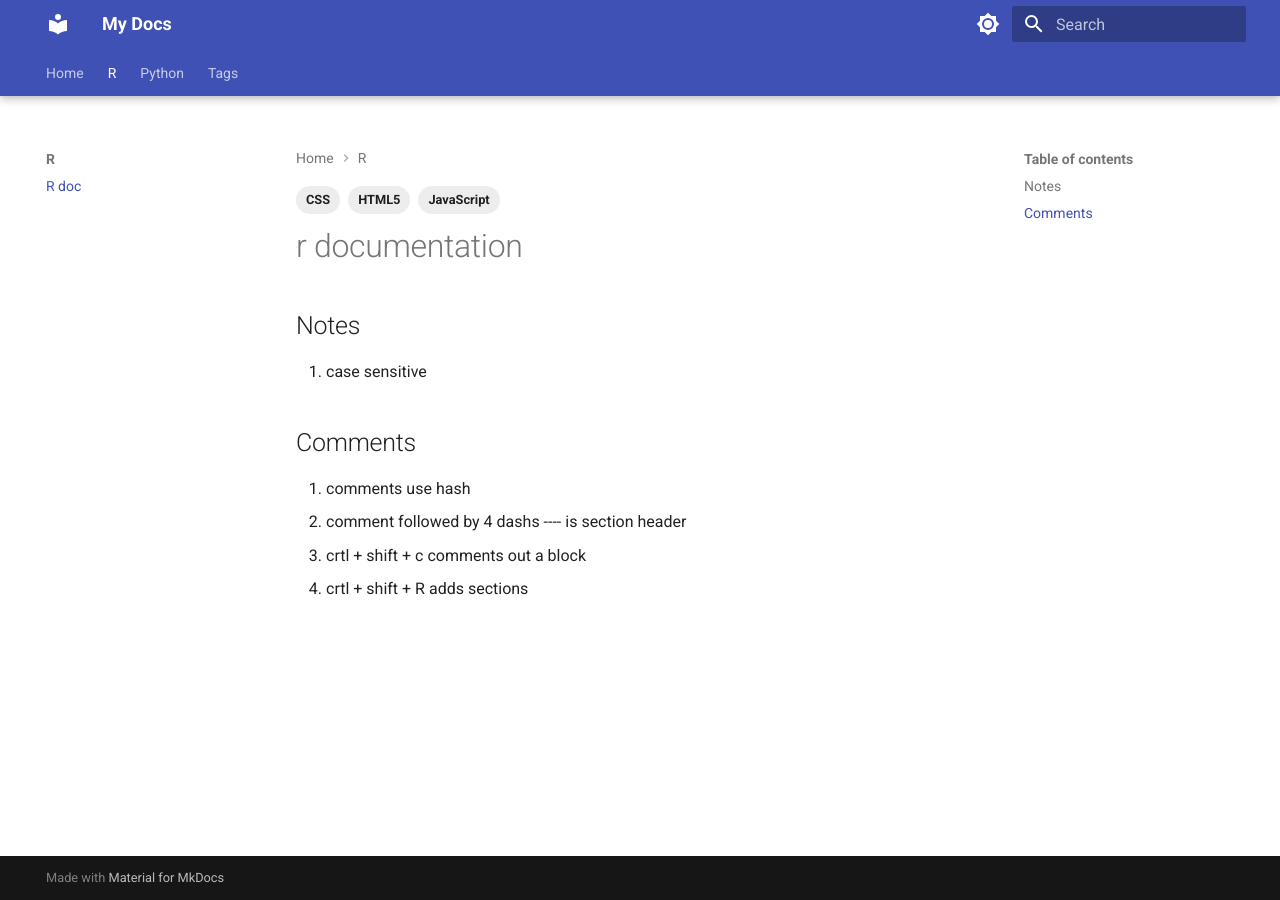
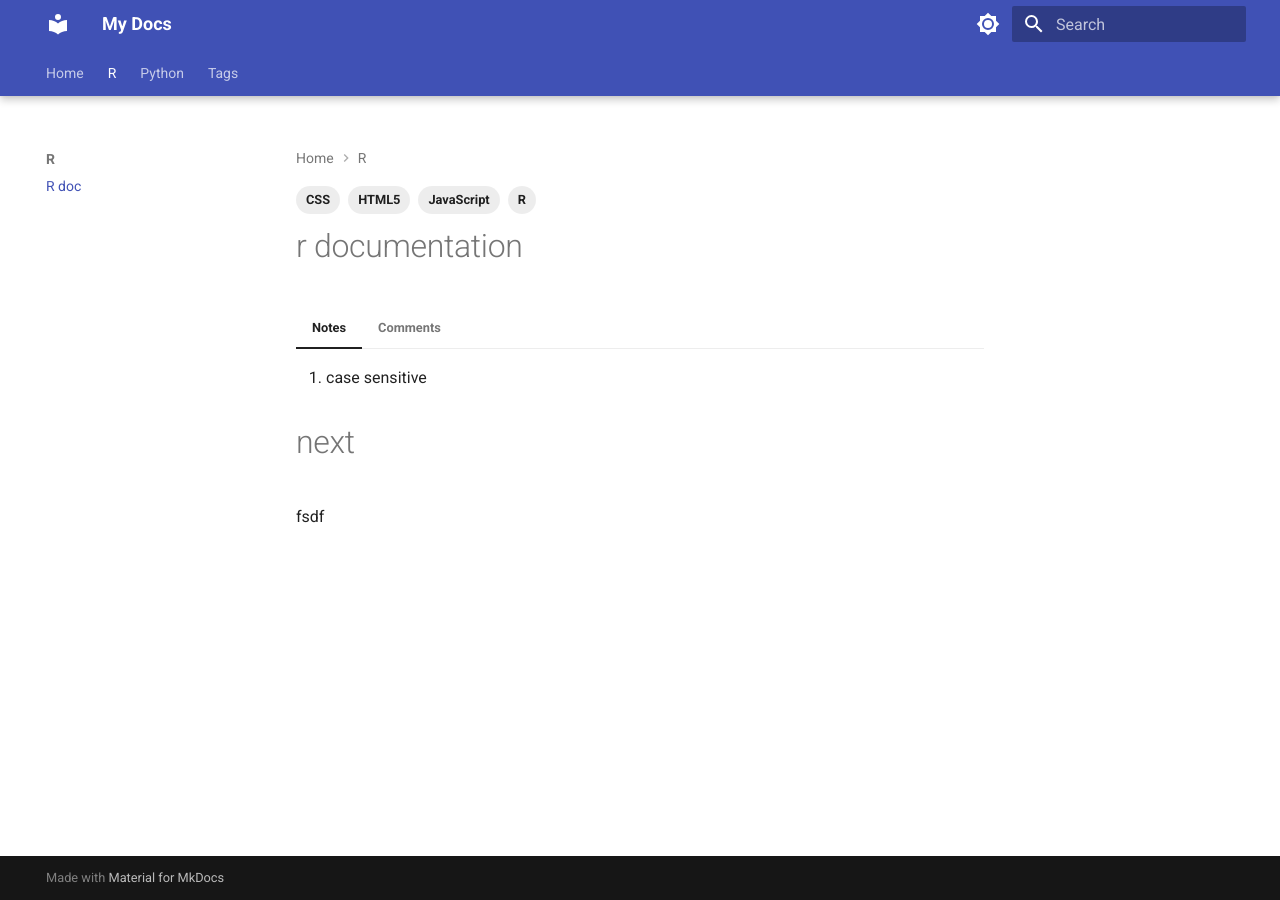
Before and after one commit to TrevorCl/mkdocs, an MkDocs documentation site: the page built from docs/r/R doc.md, in a window 1280 px wide. Built offline with MkDocs 1.6.1 and Material for MkDocs 9.7.7, drawn with Linux system fonts in a browser that asks for light colours.

Commit message:
added tabs

```diff
--- a/docs/r/R doc.md
+++ b/docs/r/R doc.md
@@ -3,15 +3,20 @@ tags:
   - HTML5
   - JavaScript
   - CSS
+  - R
 ---
 
 # r documentation
 
-## Notes
-1. case sensitive
+=== "Notes"
+    1. case sensitive
 
-## Comments
-1. comments use hash
-2. comment followed by 4 dashs ---- is section header
-3. crtl + shift + c comments out a block
-4. crtl + shift + R adds sections
+=== "Comments"
+    1. comments use hash
+    2. comment followed by 4 dashs ---- is section header
+    3. ctrl + shift + c comments out a block
+    4. ctrl + shift + R adds sections
+
+
+# next
+fsdf
--- a/mkdocs.yml
+++ b/mkdocs.yml
@@ -33,7 +33,7 @@ theme:
     - search.suggest
     - search.highlight
     - content.code.copy
-
+    - content.tabs.link
 
 plugins:
   - search
@@ -47,8 +47,10 @@ markdown_extensions:
   - pymdownx.inlinehilite
   - pymdownx.snippets
   - pymdownx.superfences
-
-
+  - pymdownx.tabbed:
+      alternate_style: true
+  - pymdownx.tasklist:
+      custom_checkbox: true
 nav:
   - Home: index.md
   - R:
```
